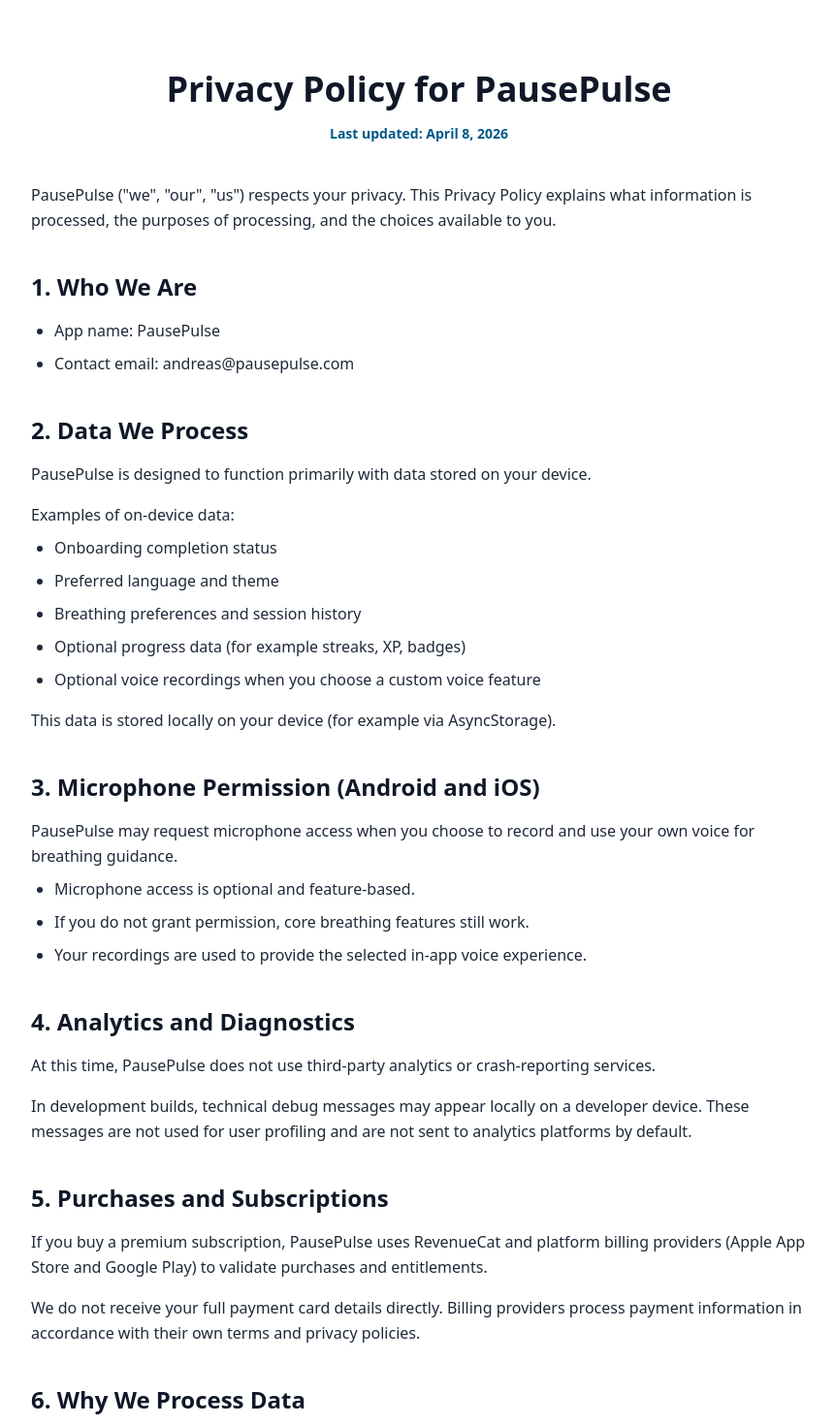
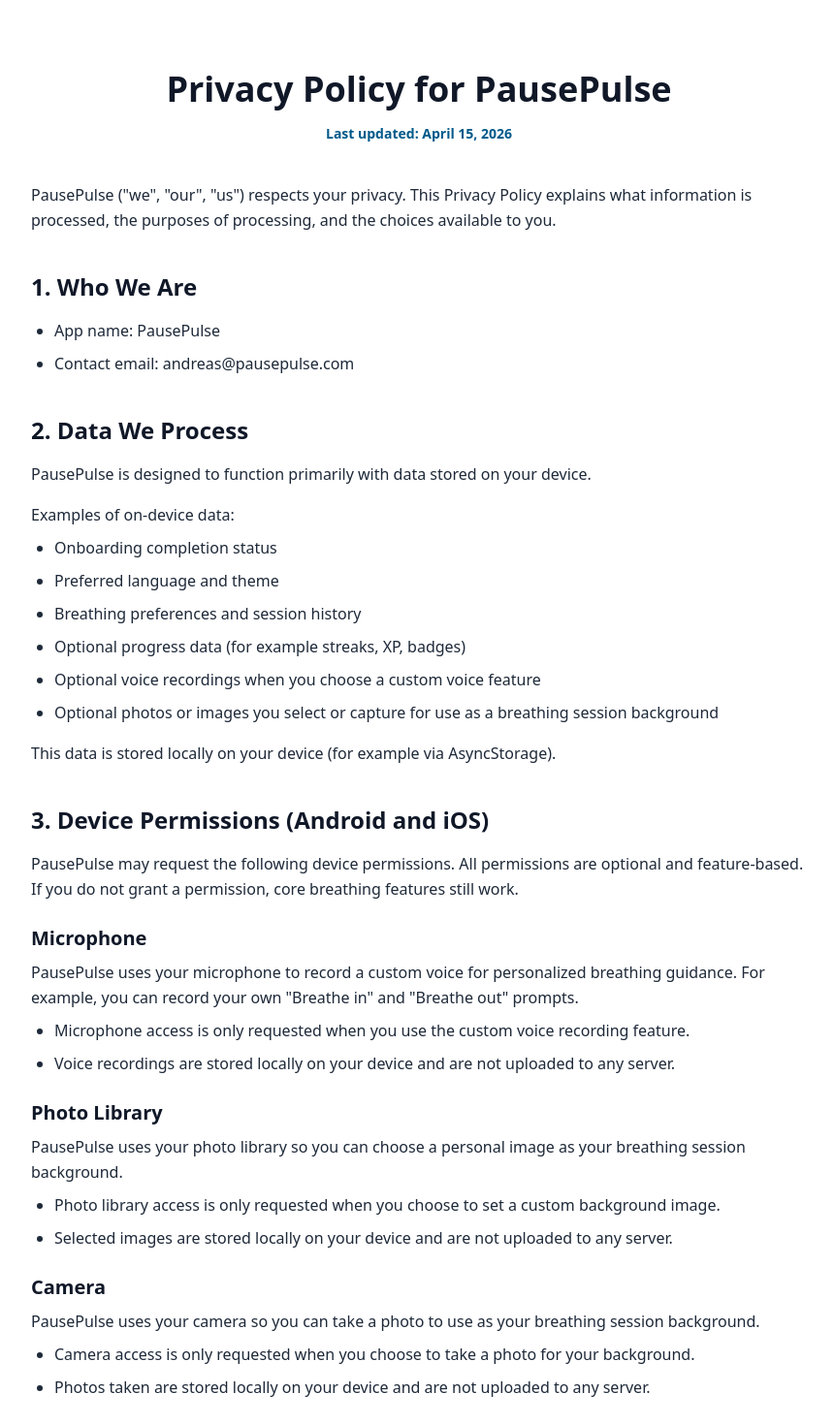
Before and after one commit to Andolaus/pausepulse-web, a Next.js app: page /privacy-policy in a window 1280 px wide. Shown: the part 80-1550 px from the top of the page at 97% size, without its empty margins (208-1069 px from the left). Built offline with nearby package versions, Linux system fonts and the light colour scheme.

Commit message:
Updated privacy policy and delete data

```diff
--- a/src/app/components/DeleteData.tsx
+++ b/src/app/components/DeleteData.tsx
@@ -13,7 +13,7 @@
         PausePulse Data Deletion Request
       </h1>
       <p className="mb-10 text-sm text-center font-semibold text-sky-800 dark:text-sky-300">
-        Last updated: April 9, 2026
+        Last updated: April 15, 2026
       </p>
 
       <p className="mb-4">
@@ -50,8 +50,15 @@
 
       <h2 className="text-2xl font-bold mt-10 mb-4 text-gray-900 dark:text-white">4. Data Stored On Your Device</h2>
       <p className="mb-4">
-        Most PausePulse usage data is stored locally on your device. You can remove this data by uninstalling the app
-        or clearing app storage on your device.
+        Most PausePulse usage data is stored locally on your device, including:
+      </p>
+      <ul className="list-disc pl-6 mb-4 space-y-2">
+        <li>Breathing preferences and session history</li>
+        <li>Custom voice recordings (if you recorded a personal breathing guide)</li>
+        <li>Photos or images selected or taken for use as a session background</li>
+      </ul>
+      <p className="mb-4">
+        You can remove this data by uninstalling the app or clearing app storage on your device.
       </p>
 
       <h2 className="text-2xl font-bold mt-10 mb-4 text-gray-900 dark:text-white">5. Billing and Legal Retention</h2>
--- a/src/app/components/PrivacyPolicy.tsx
+++ b/src/app/components/PrivacyPolicy.tsx
@@ -11,7 +11,7 @@
         Privacy Policy for PausePulse
       </h1>
       <p className="mb-10 text-sm text-center font-semibold text-sky-800 dark:text-sky-300">
-        Last updated: April 8, 2026
+        Last updated: April 15, 2026
       </p>
 
       <p className="mb-4">
@@ -39,20 +39,44 @@
         <li>Breathing preferences and session history</li>
         <li>Optional progress data (for example streaks, XP, badges)</li>
         <li>Optional voice recordings when you choose a custom voice feature</li>
+        <li>Optional photos or images you select or capture for use as a breathing session background</li>
       </ul>
       <p className="mb-4">This data is stored locally on your device (for example via AsyncStorage).</p>
 
       <h2 className="text-2xl font-bold mt-10 mb-4 text-gray-900 dark:text-white">
-        3. Microphone Permission (Android and iOS)
+        3. Device Permissions (Android and iOS)
       </h2>
+      <p className="mb-4">
+        PausePulse may request the following device permissions. All permissions are optional and feature-based.
+        If you do not grant a permission, core breathing features still work.
+      </p>
+
+      <h3 className="text-xl font-semibold mt-6 mb-2 text-gray-900 dark:text-white">Microphone</h3>
       <p className="mb-2">
-        PausePulse may request microphone access when you choose to record and use your own voice for breathing
-        guidance.
+        PausePulse uses your microphone to record a custom voice for personalized breathing guidance.
+        For example, you can record your own &quot;Breathe in&quot; and &quot;Breathe out&quot; prompts.
       </p>
       <ul className="list-disc pl-6 mb-4 space-y-2">
-        <li>Microphone access is optional and feature-based.</li>
-        <li>If you do not grant permission, core breathing features still work.</li>
-        <li>Your recordings are used to provide the selected in-app voice experience.</li>
+        <li>Microphone access is only requested when you use the custom voice recording feature.</li>
+        <li>Voice recordings are stored locally on your device and are not uploaded to any server.</li>
+      </ul>
+
+      <h3 className="text-xl font-semibold mt-6 mb-2 text-gray-900 dark:text-white">Photo Library</h3>
+      <p className="mb-2">
+        PausePulse uses your photo library so you can choose a personal image as your breathing session background.
+      </p>
+      <ul className="list-disc pl-6 mb-4 space-y-2">
+        <li>Photo library access is only requested when you choose to set a custom background image.</li>
+        <li>Selected images are stored locally on your device and are not uploaded to any server.</li>
+      </ul>
+
+      <h3 className="text-xl font-semibold mt-6 mb-2 text-gray-900 dark:text-white">Camera</h3>
+      <p className="mb-2">
+        PausePulse uses your camera so you can take a photo to use as your breathing session background.
+      </p>
+      <ul className="list-disc pl-6 mb-4 space-y-2">
+        <li>Camera access is only requested when you choose to take a photo for your background.</li>
+        <li>Photos taken are stored locally on your device and are not uploaded to any server.</li>
       </ul>
 
       <h2 className="text-2xl font-bold mt-10 mb-4 text-gray-900 dark:text-white">4. Analytics and Diagnostics</h2>
@@ -78,6 +102,7 @@
         <li>Save your preferences and progress</li>
         <li>Support reminders and session features</li>
         <li>Enable optional custom voice recording features</li>
+        <li>Allow you to personalize your breathing session background with your own photos</li>
         <li>Provide premium access if purchased</li>
       </ul>
 
```
